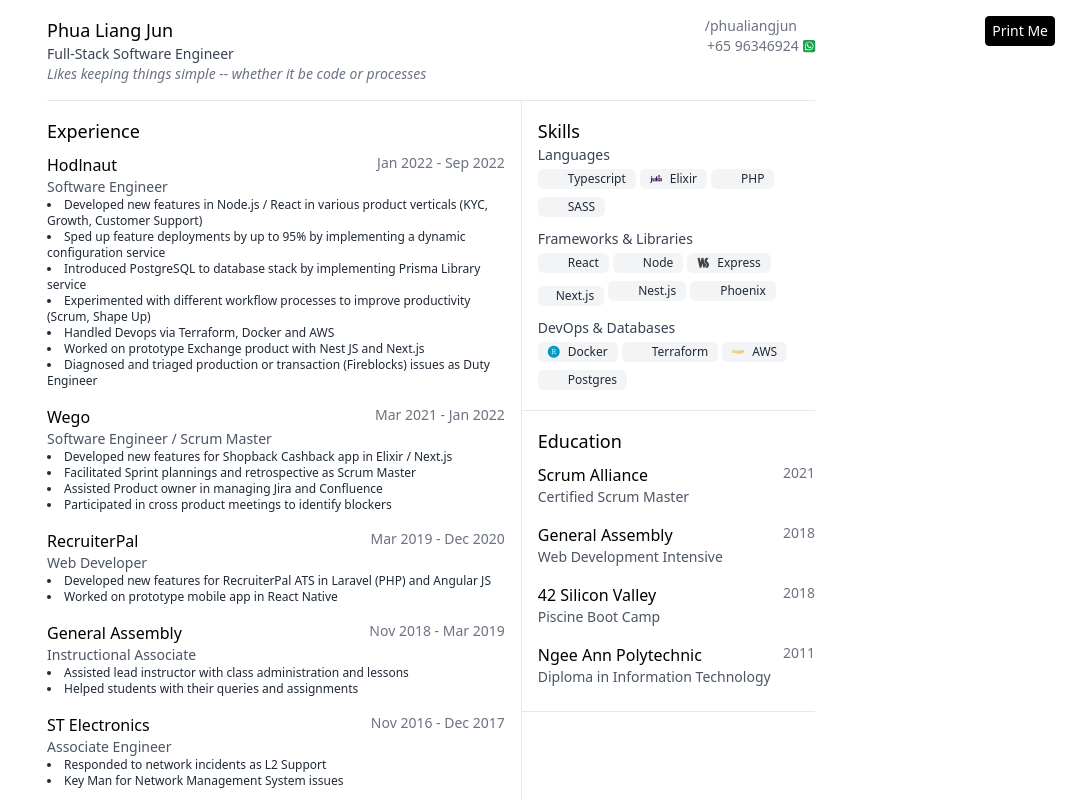
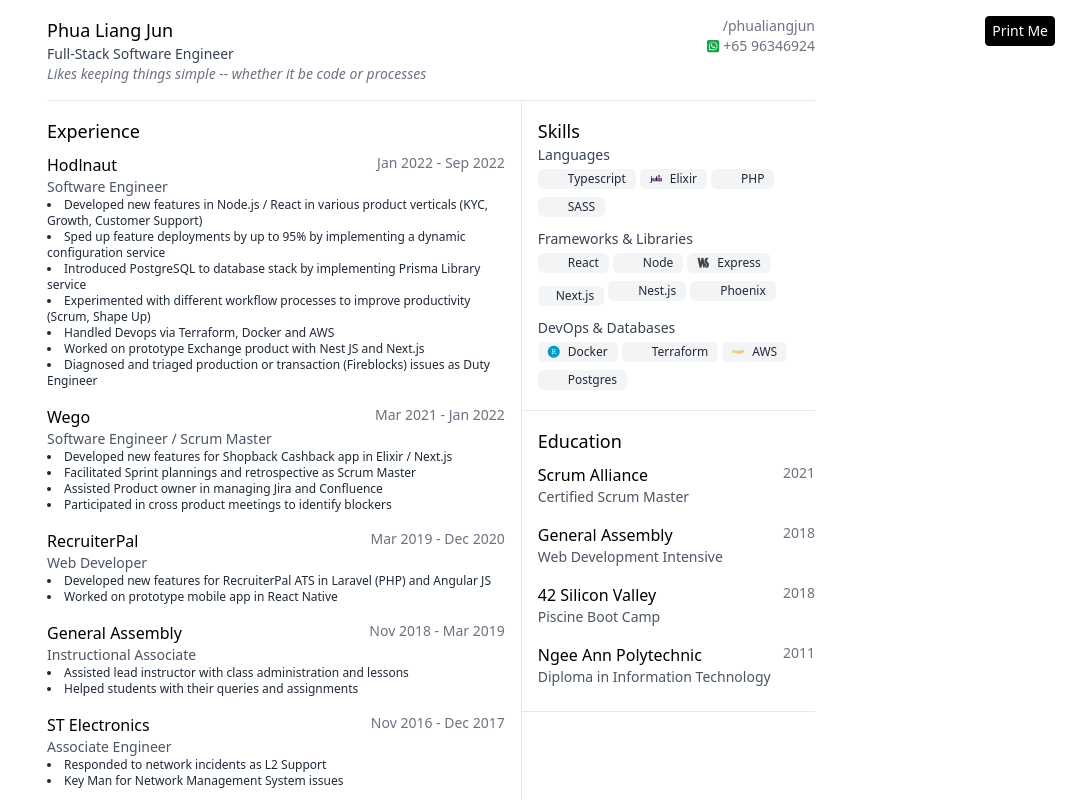
Before and after one commit to lamesensei/lamesensei.github.io, a Next.js app: page / in a window 1280 px wide. Shown: the top 800 px of the page, without its empty margins (209-1280 px from the left). Built offline with nearby package versions, Linux system fonts and the light colour scheme; some icons are missing.

Commit message:
add icon swapping

```diff
--- a/pages/index.tsx
+++ b/pages/index.tsx
@@ -29,7 +29,7 @@
       >
         Print Me
       </button>
-      <div className="max-w-3xl mb-8">
+      <div className="max-w-3xl min-w-min mb-8">
         {/* Header */}
         <section className="bg-white border-b pb-4 flex flex-col md:flex-row print:flex-row space-between">
           <div>
@@ -46,18 +46,25 @@
                   href="https://www.linkedin.com/in/phualiangjun/"
                   target="_blank"
                   rel="noreferrer"
-                  className=""
+                  className="flex justify-start items-center lg:justify-end print:justify-end"
                 >
-                  /phualiangjun
-                  <i className="devicon-linkedin-plain colored ml-1"></i>
+                  <Text className="order-2 lg:order-0">/phualiangjun</Text>
+                  <i className="devicon-linkedin-plain colored mx-1 order-1"></i>
                 </a>
               </li>
               <li>
-                <a href={!delayRender ? "tel:+6596346924" : ""}>
-                  {!delayRender ? "+65 96346924" : "redacted..."}
+                <a
+                  href={!delayRender ? "tel:+6596346924" : ""}
+                  className="flex justify-start items-center lg:justify-end print:justify-end"
+                >
+                  {!delayRender ? (
+                    <Text className="order-2 lg:order-0">+65 96346924</Text>
+                  ) : (
+                    <Text className="order-2 lg:order-0">redacted...</Text>
+                  )}
                   <FontAwesomeIcon
                     icon={faWhatsappSquare}
-                    className="text-green-600 ml-1"
+                    className="text-green-600 mx-1 order-1"
                   />
                 </a>
               </li>
@@ -65,7 +72,7 @@
           </div>
         </section>
         <div className="print:flex lg:flex">
-        <div className="py-4 print:p-4 print:pl-0 print:border-r lg:p-4 lg:pl-0 lg:border-r border-b print:border-b-0 lg:border-b-0">
+          <div className="py-4 print:p-4 print:pl-0 print:border-r lg:p-4 lg:pl-0 lg:border-r border-b print:border-b-0 lg:border-b-0">
             {/* Experience */}
             <section className="">
               <SectionHeader>Experience</SectionHeader>
@@ -265,7 +272,7 @@
             <section className="border-b py-4 print:p-4 print:pr-0 lg:p-4 lg:pr-0">
               <SectionHeader>Education</SectionHeader>
               <ul className="mt-2">
-              <li className="mb-4">
+                <li className="mb-4">
                   <ItemHeader
                     header="Scrum Alliance"
                     subHeader="Certified Scrum Master"
```
